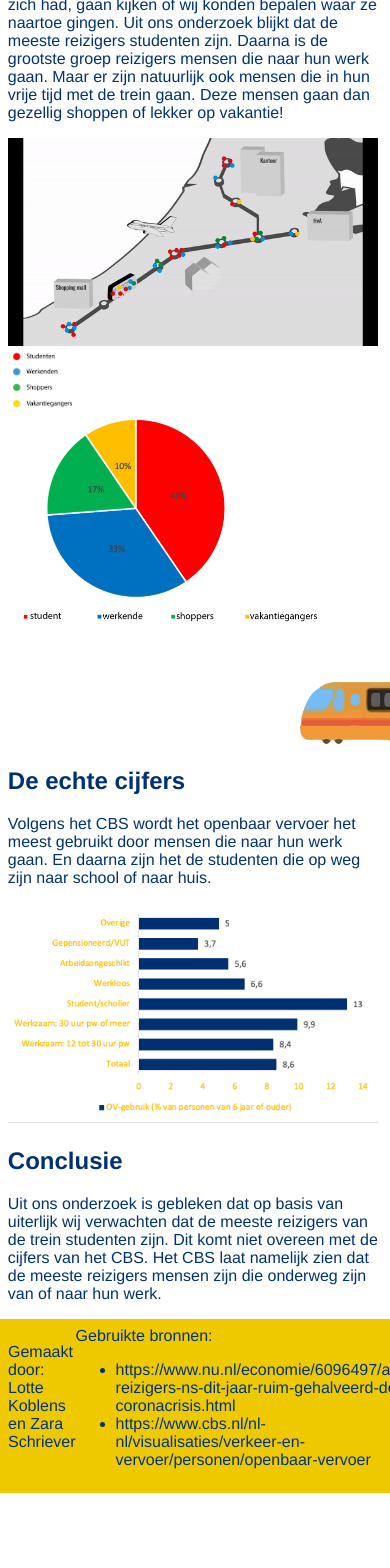
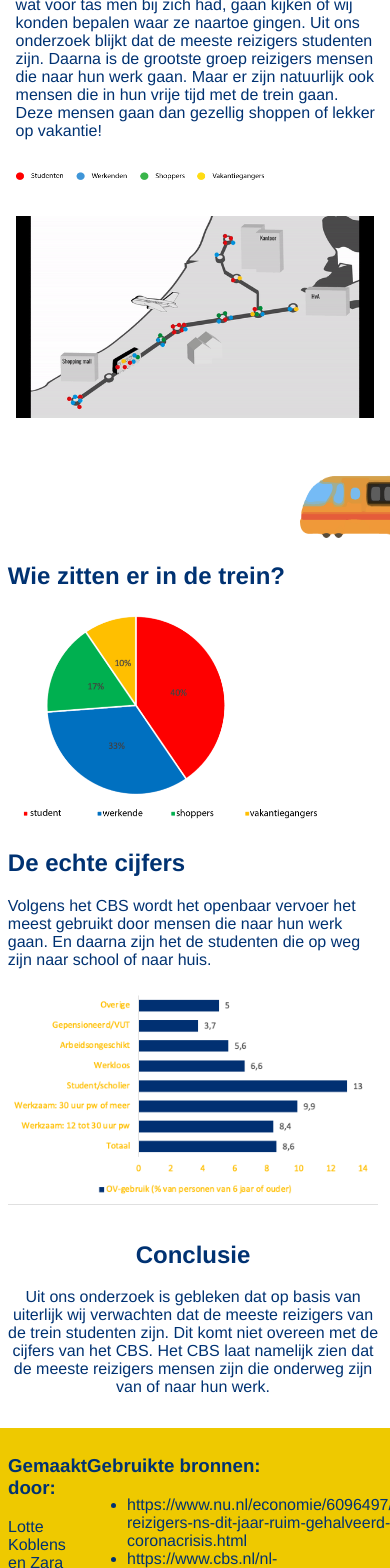
Before and after one commit to lottekoblens/dataweek, a React (Create React App) app: page /onderzoek in a window 390 px wide. Shown: the part 280-1848 px from the top of the page. Before the commit the page ends 1773 px from the top, so only its background shows below. Built offline with nearby package versions, Linux system fonts and the light colour scheme.

Commit message:
changes in layout

```diff
--- a/src/App.css
+++ b/src/App.css
@@ -74,7 +74,7 @@ span {
 
 .tekst-top img {
   max-width: 45vw;
-  margin-left: 2em;
+  margin-right: 2em;
   margin-bottom: 1em;
 }
 
@@ -141,19 +141,25 @@ span {
   font-weight: bold;
 }
 
-.conclusie {
+.pie {
   display: flex;
   flex-direction: row;
   max-width: 95vw;
   margin-left: 2vw;
 }
 
-.conclusie img {
+.pie div img {
   max-width: 50vw;
 }
 
-.conclusie div:nth-of-type(2) {
-  margin-left: 2vw;
+.pie div:nth-of-type(2) {
+  margin-left: 5vw;
+  max-width: 40vw;
+}
+
+#dataset {
+  max-width: 50vw;
+  max-height: 40vh;
 }
 
 .gifje {
@@ -161,23 +167,18 @@ span {
   flex-direction: row;
   justify-content: center;
   max-width: 95vw;
-  padding-left: 2vw;
   margin-bottom: 2em;
 }
 
-.gifje img {
-  max-width: 50vw;
-  margin-right: 2em;
+.gifje div img {
+  max-width: 70vw;
+  margin-left: 2em;
+  margin-top: 2em;
 }
 
 .gifje p {
-  text-align: center;
-  max-width: 32vw;
+  max-width: 60vw;
   margin-bottom: 1em;
-}
-
-#p-gif {
-  max-width: 60vw;
   margin-left: 2vw;
 }
 
@@ -186,12 +187,21 @@ span {
 }
 
 #legenda {
-  max-width: 15vw;
+  margin-top: 5em;
+  max-width: 40vw;
 }
 
 #piechart {
-  max-width: 35vw;
-  max-height: 30vh;
+  max-width: 100vw;
+  max-height: 50vh;
+}
+
+.conclusie {
+  text-align: center;
+  max-width: 50vw;
+  margin-top: 2em;
+  margin-left: 25vw;
+  margin-bottom: 2em;
 }
 
 footer {
@@ -246,23 +256,17 @@ footer {
   .gifje {
     display: flex;
     flex-direction: column;
-    justify-content: center;
     max-width: 95vw;
     padding-left: 2vw;
   }
 
-  .gifje img {
-    max-width: 95vw;
+  .gifje div img {
+    max-width: 92vw;
+    margin-left: 2vw;
   }
 
   .gifje p {
-    text-align: center;
     max-width: 95vw;
-  }
-
-  #p-gif {
-    max-width: 95vw;
-    margin-left: 2vw;
   }
 
   #piechart {
@@ -271,21 +275,36 @@ footer {
   }
 
   #legenda {
-    max-width: 25vw;
+    margin-top: 1em;
+    max-width: 70vw;
   }
 
-  .conclusie {
+  .pie {
     display: flex;
     flex-direction: column;
     max-width: 95vw;
     margin-left: 2vw;
   }
 
-  .conclusie img {
+  .pie div img {
     max-width: 95vw;
   }
 
-  .conclusie div:nth-of-type(2) {
+  .pie div:nth-of-type(2) {
     margin-left: 0;
+    max-width: 95vw;
+  }
+
+  #dataset {
+    max-height: 50vh;
+    max-width: 95vw;
+  }
+
+  .conclusie {
+    text-align: center;
+    max-width: 95vw;
+    margin-top: 2em;
+    margin-left: 2vw;
+    margin-bottom: 2em;
   }
 }
--- a/src/Onderzoek.js
+++ b/src/Onderzoek.js
@@ -4,12 +4,14 @@ import TopOnderzoek from './components/TopOnderzoek';
 import Footer from './components/Footer';
 import Gif from './components/Gif';
 import Conclusie from './components/Conclusie';
+import Piechart from './components/piechart';
 
 function test() {
   return (
     <div className="App">
       <Gif />
       <TrainAnimation />
+      <Piechart />
       <Conclusie />
       <Footer />
     </div>
--- a/src/components/CTAOnderzoek.js
+++ b/src/components/CTAOnderzoek.js
@@ -1,6 +1,7 @@
 const TekstTop = () => {
     return (
         <div className="tekst-top">
+             <img src="../treinstation.jpeg"></img>
             <div>
             {/* give nav a class of navbar */}
             <h2>Kan je aan het uiterlijk zien waar mensen naartoe gaan met de trein?</h2>
@@ -14,7 +15,7 @@ const TekstTop = () => {
             <button id="onderzoek-button"><a href="/onderzoek">Bekijk het onderzoek!</a></button>
             </div>
 
-                <img src="../treinstation.jpeg"></img>
+
 
         </div>
     );
--- a/src/components/Conclusie.js
+++ b/src/components/Conclusie.js
@@ -1,14 +1,6 @@
 const Conclusie = () => {
     return (
         <div className="conclusie">
-            <div>
-                <h2>De echte cijfers</h2>
-                <p>Volgens het CBS wordt het openbaar vervoer het meest
-                gebruikt door mensen die naar hun werk gaan. En daarna zijn het de studenten die
-                op weg zijn naar school of naar huis.
-            </p>
-                <img src="../dataset1.png"></img>
-            </div>
             <div>
                 <h2>Conclusie</h2>
                 <p>Uit ons onderzoek is gebleken dat op basis van uiterlijk
--- a/src/components/Footer.js
+++ b/src/components/Footer.js
@@ -2,10 +2,12 @@ const Footer = () => {
     return (
       <div>
           <footer>
-              <p>Gemaakt door:
-                  Lotte Koblens en Zara Schriever</p>
-                  <div id="test">
-                  Gebruikte bronnen:
+              <div>
+              <h3>Gemaakt door:</h3>
+              <p>Lotte Koblens en Zara Schriever</p>
+              </div>
+                  <div>
+                  <h3>Gebruikte bronnen:</h3>
                   <ul>
                       <li>https://www.nu.nl/economie/6096497/aantal-reizigers-ns-dit-jaar-ruim-gehalveerd-door-coronacrisis.html</li>
                       <li>https://www.cbs.nl/nl-nl/visualisaties/verkeer-en-vervoer/personen/openbaar-vervoer</li>
--- a/src/components/Gif.js
+++ b/src/components/Gif.js
@@ -1,8 +1,9 @@
 const Gif = () => {
     return (
-        <div>
+        <div className="gifje">
+            <div>
             <h2 id="kopje-gif">Wie gaat waar naartoe?</h2>
-            <p id="p-gif">Wij zijn gaan kijken naar het uiterlijk van de mensen die wij tijdens onze treinreis zijn tegengekomen.
+            <p >Wij zijn gaan kijken naar het uiterlijk van de mensen die wij tijdens onze treinreis zijn tegengekomen.
             We zijn op basis van het uiterlijk van mensen,
             dus wat voor kleding ze droegen en wat voor tas men bij zich had,
             gaan kijken of wij konden bepalen waar ze naartoe gingen.
@@ -11,17 +12,14 @@ const Gif = () => {
             Daarna is de grootste groep reizigers mensen die naar hun werk gaan. Maar er zijn natuurlijk ook mensen die
             in hun vrije tijd met de trein gaan. Deze mensen gaan dan gezellig shoppen of lekker op vakantie!
         </p>
-        <div className="gifje">
-
+        <img id="legenda" src="./new-legenda.png"></img>
+        </div>
             <div id="onderzoek-legenda">
                 <img src="./trein.gif"></img>
-                <img id="legenda" src="./legenda.png"></img>
             </div>
-            <img id="piechart" src="./pie.png"></img>
-
         </div>
 
-        </div>
+
     );
 }
 
--- /dev/null
+++ b/src/components/piechart.js
@@ -0,0 +1,20 @@
+const Piechart = () => {
+    return (
+        <div className="pie">
+            <div>
+            <h2>Wie zitten er in de trein?</h2>
+                <img id="piechart" src="./pie.png"></img>
+            </div>
+            <div>
+                <h2>De echte cijfers</h2>
+                <p>Volgens het CBS wordt het openbaar vervoer het meest
+                gebruikt door mensen die naar hun werk gaan. En daarna zijn het de studenten die
+                op weg zijn naar school of naar huis.
+            </p>
+                <img id="dataset" src="../dataset1.png"></img>
+            </div>
+        </div>
+    );
+}
+
+export default Piechart;
```
Also changed, not shown: public/legenda-dot.png (added), public/new-legenda.png (added).
